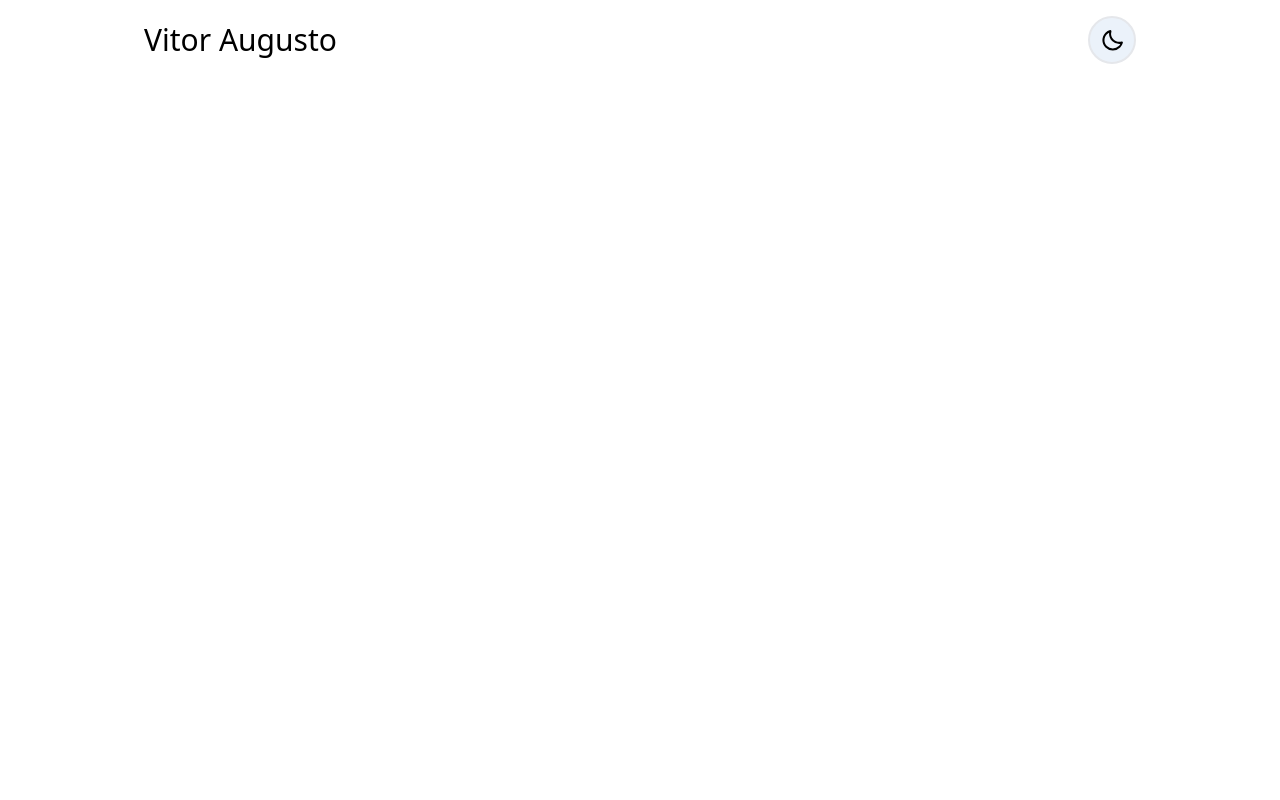
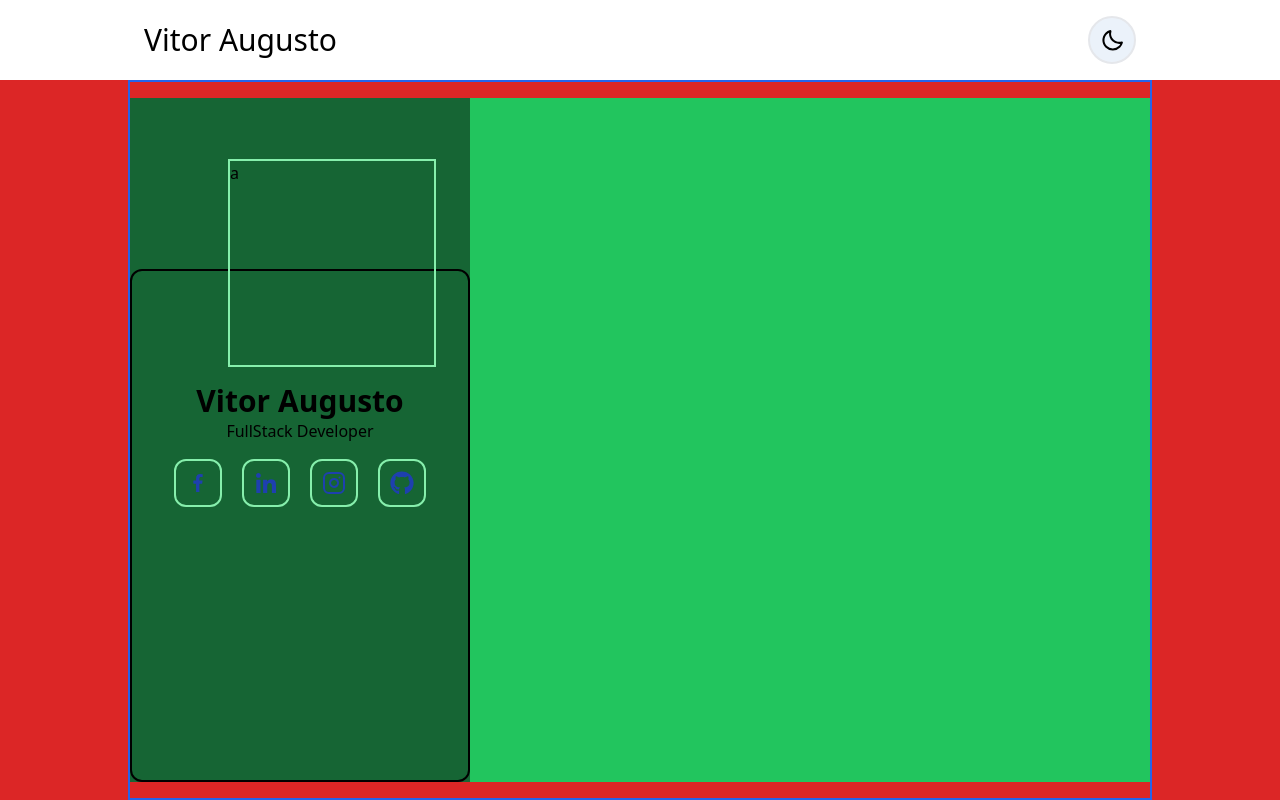
Before and after one commit to ViitorAugusto/PortfolioDesign, a Next.js app in the folder portfolio/: page / in a window 1280 px wide. Built offline with nearby package versions, Linux system fonts and the light colour scheme.

Commit message:
created SideLeft

```diff
--- /dev/null
+++ b/portfolio/pages/components/Main/Main.tsx
@@ -0,0 +1,29 @@
+import { useEffect, useState } from "react";
+import { MainContentLeft } from "./MainContentLeft";
+
+export function Main() {
+  const [mainHeight, setMainHeight] = useState(0);
+  useEffect(() => {
+    function calculateMainHeight() {
+      const headerHeight = 80;
+      const screenHeight = window.innerHeight;
+      const availableHeight = screenHeight - headerHeight;
+      setMainHeight(availableHeight);
+    }
+    calculateMainHeight();
+    window.addEventListener("resize", calculateMainHeight);
+    return () => {
+      window.removeEventListener("resize", calculateMainHeight);
+    };
+  }, []);
+  return (
+    <main className="bg-red-600 container mx-auto"style={{ height: mainHeight }}>
+        <div className="border-2 border-blue-600 w-4/5 h-full mx-auto flex py-4">
+            <section className="bg-green-800 w-1/3 flex justify-start items-end">
+                <MainContentLeft />
+            </section>
+            <section className="bg-green-500 w-2/3"></section>
+        </div>
+    </main>
+  );
+}
--- /dev/null
+++ b/portfolio/pages/components/Main/MainContentLeft.tsx
@@ -0,0 +1,16 @@
+import { OptionIcons } from "./OptionIcons"
+
+export const MainContentLeft = () => {
+    return (
+        <div className="border-2 border-black w-full h-3/4 relative rounded-xl">
+            <div className="w-52 h-52 border-2 border-green-300 absolute -top-28 left-24">a</div>
+            <div className="mt-28 text-center">
+                <h1 className="text-3xl font-bold">Vitor Augusto</h1>
+                <p className="font-normal text-base">FullStack Developer</p>
+            </div>
+            <div className=" flex justify-center items-center p-4 gap-5">
+               <OptionIcons />
+            </div>
+        </div>
+    )
+}
--- /dev/null
+++ b/portfolio/pages/components/Main/OptionIcons.tsx
@@ -0,0 +1,17 @@
+import getIconsSocial from "@/src/utils/getIconsSocial"
+
+export const OptionIcons = () => {
+    return(
+        <>
+            {getIconsSocial().map((icon, index) => {
+                return(
+                    <div key={index} className="flex justify-center items-center">
+                        <div className="border-2 border-green-300 w-12 h-12 flex justify-center items-center rounded-xl cursor-pointer">
+                        <icon.image className="text-2xl text-blue-800" />
+                        </div>
+                    </div>
+                )
+            })}
+        </>
+    )
+}
--- a/portfolio/pages/index.tsx
+++ b/portfolio/pages/index.tsx
@@ -1,11 +1,12 @@
+import { Main } from "./components/Main/Main";
 import { Header } from "./components/Header";
+
 
 export default function Home() {
   return (
-  <>
-   <Header/>
-
-
-   </>
-  )
+    <>
+      <Header />
+      <Main />
+    </>
+  );
 }
--- /dev/null
+++ b/portfolio/src/utils/getIconsSocial.ts
@@ -0,0 +1,34 @@
+import { FaGithub } from 'react-icons/fa'
+import { BiLogoFacebook } from 'react-icons/bi'
+import Icons from '../interfaces/Icon'
+import { GrLinkedinOption } from 'react-icons/gr'
+import { FiInstagram } from 'react-icons/fi'
+
+export default function getIconsSocial(): Icons[] {
+    return [
+        {
+            name: 'Facebook',
+            url: '#',
+            image: BiLogoFacebook,
+            descriptor: 'Facebook'
+        },
+        {
+            name: 'linkedin',
+            url: '#',
+            image: GrLinkedinOption,
+            descriptor: 'Github'
+        },
+        {
+            name: 'Instagram',
+            url: '#',
+            image: FiInstagram,
+            descriptor: 'Instagram'
+        },
+        {
+            name: 'Github',
+            url: '#',
+            image: FaGithub,
+            descriptor: 'Github'
+        },
+    ]
+}
```
Also changed, not shown: portfolio/src/interfaces/Icon.d.ts (added, +8 -0 lines), portfolio/pages/components/Main/MainContentRight.tsx (added).
